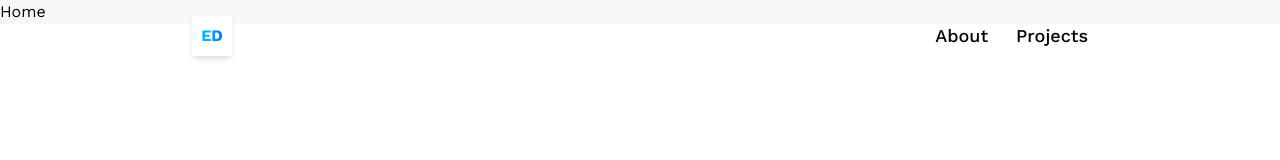
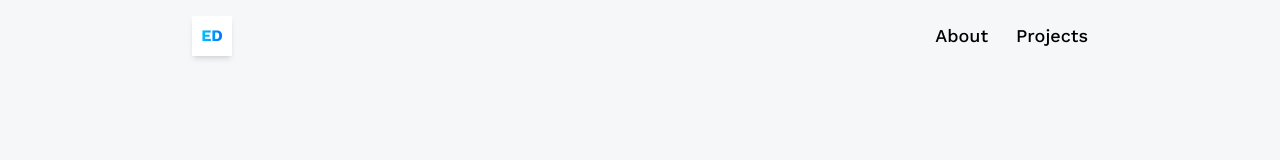
Before and after one commit to emredkyc/3d_portfolio, a React (Vite) app: page / in a window 1280 px wide. Shown: the top 160 px of the page. Built offline with nearby package versions, Linux system fonts and the light colour scheme.

Commit message:
create home page

```diff
--- a/src/pages/Home.jsx
+++ b/src/pages/Home.jsx
@@ -1,9 +1,30 @@
-import React from 'react'
+import { Canvas } from "@react-three/fiber";
+import { Suspense } from "react";
+import Loader from "../components/Loader";
+
+{
+  /* <div className="absolute top-28 left-0 right-0 z-10 flex items-center justify-center">
+        popup
+  </div> */
+}
 
 const Home = () => {
   return (
-    <div>Home</div>
-  )
-}
+    <section className="w-full h-screen relative">
+      <Canvas
+        className="w-full h-screen bg-transparent"
+        camera={{ near: 0.1, far: 1000 }}
+      >
+        <Suspense fallback={<Loader />}>
+          <directionalLight />
+          <ambientLight />
+          <pointLight />
+          <hemisphereLight />
+          <spotLight />
+        </Suspense>
+      </Canvas>
+    </section>
+  );
+};
 
-export default Home
+export default Home;
```
